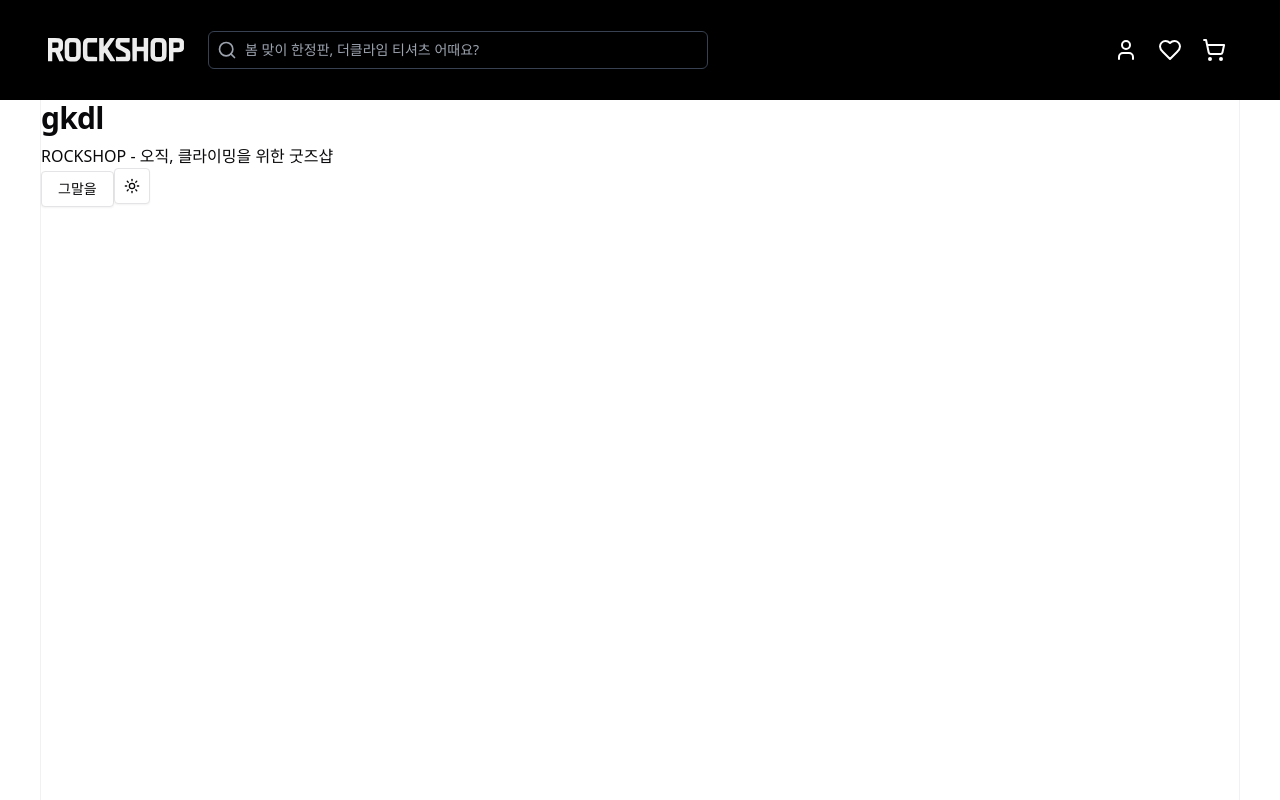
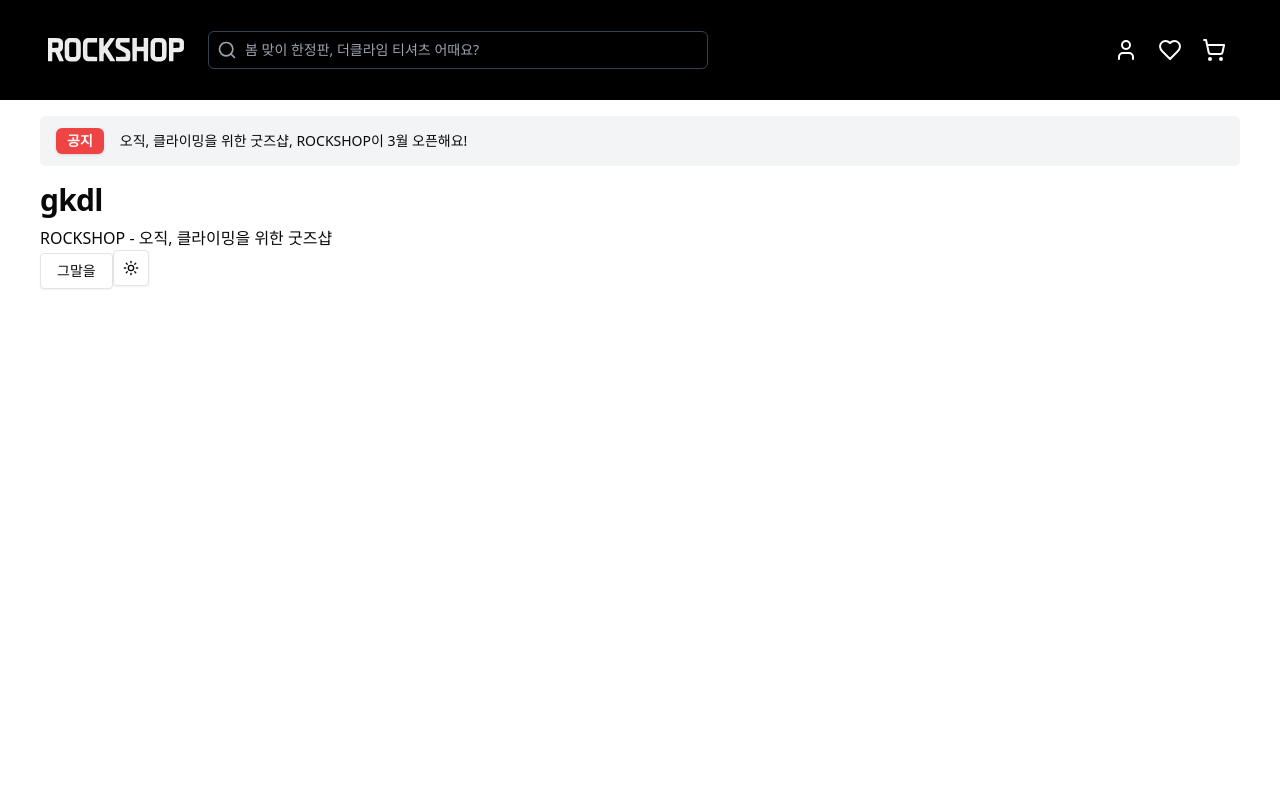
Before and after one commit to VSD-apps/ROCKSHOP-client, a Next.js app: page /main in a window 1280 px wide. Shown: the top 800 px of the page. Built offline with nearby package versions, Linux system fonts and the light colour scheme; no server answers.

Commit message:
feature: 공지사항 바로가기 구현 (#3)

```diff
--- a/src/pages/main/ui/main-page.tsx
+++ b/src/pages/main/ui/main-page.tsx
@@ -1,9 +1,11 @@
 import { Button } from '@/shared/ui/button/ui';
 import { ModeToggle } from '@/shared/ui/theme-toggle-button/ui';
+import { NoticeBanner } from '@/widgets/notice/notice-banner/ui';
 
 export default function MainPage() {
   return (
     <div>
+      <NoticeBanner noticeId={1} badgeLabel="공지" title="오직, 클라이밍을 위한 굿즈샵, ROCKSHOP이 3월 오픈해요!" />
       <h1 className="h2">gkdl</h1>
       <p className="text-foreground"> ROCKSHOP - 오직, 클라이밍을 위한 굿즈샵</p>
       <Button variant="outline">그말을</Button>
--- a/src/shared/ui/_custom/icon-button/ui/index.tsx
+++ b/src/shared/ui/_custom/icon-button/ui/index.tsx
@@ -11,7 +11,7 @@ interface Props {
 
 export function IconButton({ buttonProps, className, icon }: Props) {
   return (
-    <Button {...buttonProps} className={cn('rounded-full', className)}>
+    <Button {...buttonProps} className={cn(className)}>
       {icon}
     </Button>
   );
--- /dev/null
+++ b/src/shared/ui/badge/ui/index.tsx
@@ -0,0 +1,28 @@
+import * as React from 'react';
+import { cva, type VariantProps } from 'class-variance-authority';
+import { cn } from '@/app/lib/shadcn/utils';
+
+const badgeVariants = cva(
+  'inline-flex items-center rounded-md border px-2.5 py-0.5 text-xs font-semibold transition-colors focus:outline-none focus:ring-2 focus:ring-ring focus:ring-offset-2',
+  {
+    variants: {
+      variant: {
+        default: 'border-transparent bg-primary text-primary-foreground shadow hover:bg-primary/80',
+        secondary: 'border-transparent bg-secondary text-secondary-foreground hover:bg-secondary/80',
+        destructive: 'border-transparent bg-destructive text-destructive-foreground shadow hover:bg-destructive/80',
+        outline: 'text-foreground',
+      },
+    },
+    defaultVariants: {
+      variant: 'default',
+    },
+  },
+);
+
+export interface BadgeProps extends React.HTMLAttributes<HTMLDivElement>, VariantProps<typeof badgeVariants> {}
+
+function Badge({ className, variant, ...props }: BadgeProps) {
+  return <div className={cn(badgeVariants({ variant }), className)} {...props} />;
+}
+
+export { Badge, badgeVariants };
--- a/src/shared/ui/index.ts
+++ b/src/shared/ui/index.ts
@@ -1,3 +1,4 @@
+export * from './badge/ui';
 export * from './button/ui';
 export * from './dropdown-menu/ui';
 export * from './theme-toggle-button/ui';
--- a/src/widgets/layouts/page-layout/ui/index.tsx
+++ b/src/widgets/layouts/page-layout/ui/index.tsx
@@ -6,7 +6,7 @@ export function PageLayout(props: Props) {
 
   return (
     <div
-      className={`border border-y-0 flex flex-col w-full h-[200vh] mx-auto max-w-[600px] desktop:max-w-[1200px] bg-background `}
+      className={`border-y-0 flex flex-col w-full h-[200vh] mx-auto max-w-[600px] desktop:max-w-[1200px] bg-background `}
     >
       {children}
     </div>
--- a/src/widgets/nav/_common/ui/search-btn/index.tsx
+++ b/src/widgets/nav/_common/ui/search-btn/index.tsx
@@ -14,7 +14,7 @@ export function SearchBtn({ className }: Props) {
       )}
     >
       <Search className="flex-shrink-0 size-5 text-gray-400" />
-      <p className="text-gray-400 text-sm">봄 맞이 한정판, 더클라임 티셔츠 어때요?</p>
+      <p className="w-full text-gray-400 text-sm hover:cursor-text">봄 맞이 한정판, 더클라임 티셔츠 어때요?</p>
     </div>
   );
 }
--- /dev/null
+++ b/src/widgets/notice/notice-banner/ui/index.tsx
@@ -0,0 +1,36 @@
+'use client';
+
+import { cn } from '@/app/lib/shadcn/utils';
+import { Badge } from '@/shared/ui';
+import { useRouter } from 'next/navigation';
+import React from 'react';
+
+interface Props {
+  noticeId: number;
+  className?: string;
+  badgeLabel: string;
+  title: string;
+}
+export function NoticeBanner(props: Props) {
+  const { noticeId, className, badgeLabel, title } = props;
+  const router = useRouter();
+
+  return (
+    <div
+      className={cn(
+        'my-4 py-2 px-4 flex gap-2 items-center bg-gray-100 rounded-md desktop:gap-4 desktop:py-3 desktop:px-4',
+        className,
+      )}
+    >
+      <Badge className="flex-shrink-0 text-xs desktop:text-sm hover:bg-destructive" variant={'destructive'}>
+        {badgeLabel}
+      </Badge>
+      <p
+        className="text-xs truncate desktop:text-sm hover:cursor-pointer"
+        onClick={() => router.push(`/notice/${noticeId}`)}
+      >
+        {title}
+      </p>
+    </div>
+  );
+}
```
